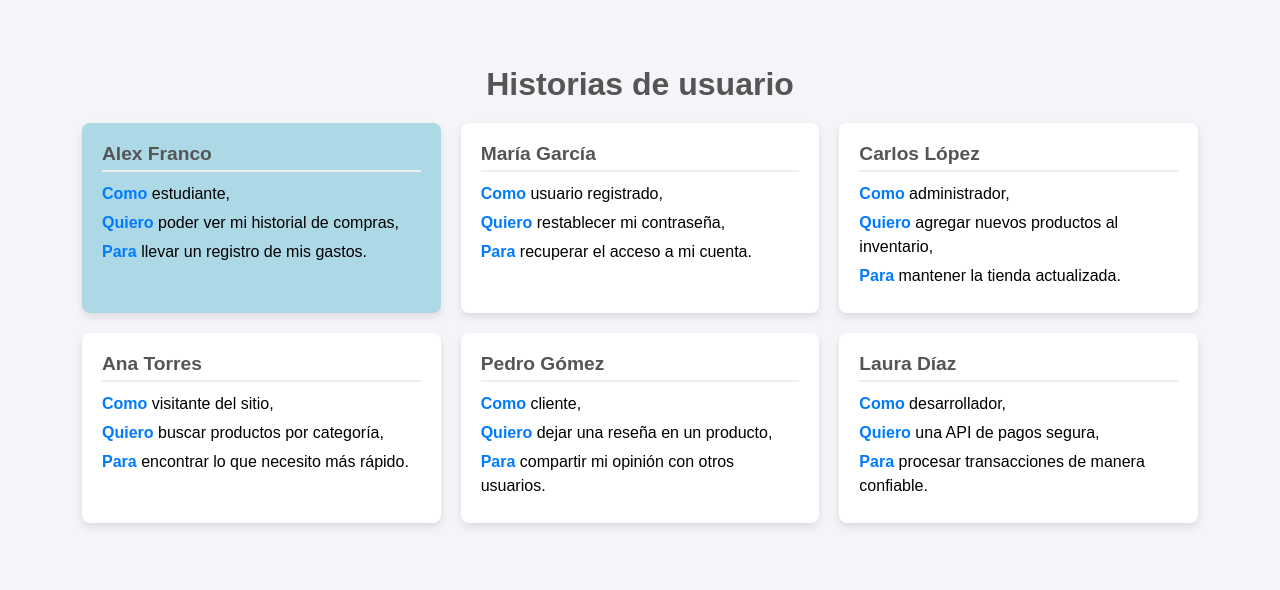
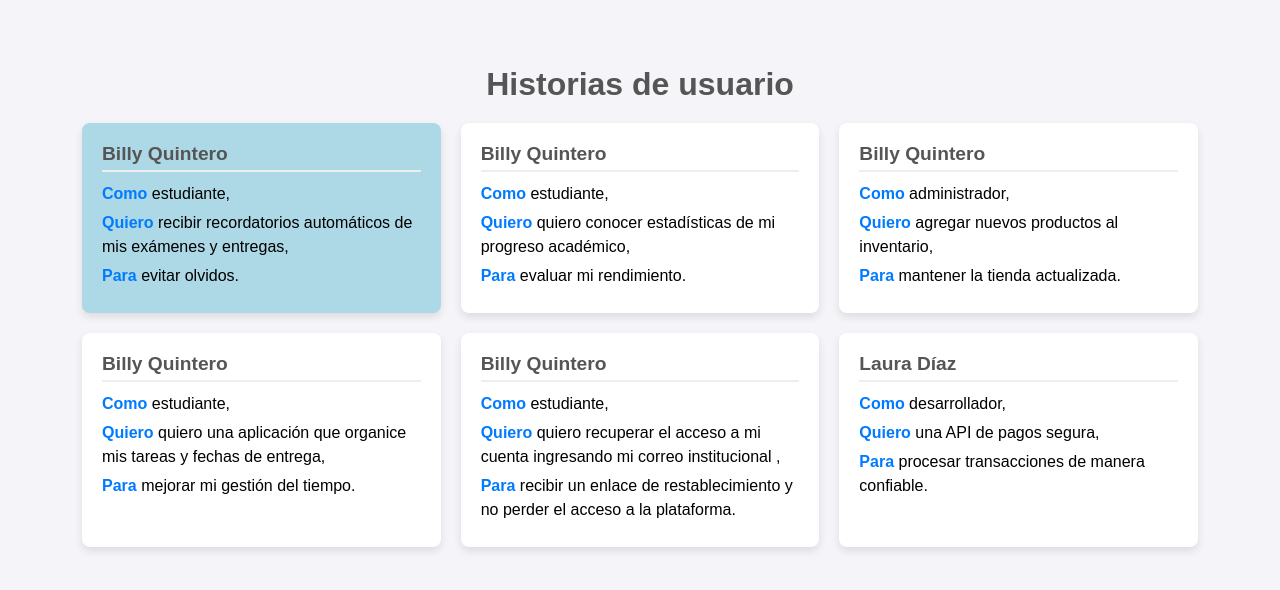
Before and after one commit to quinteroBilly/2025-IBM-1S-5B, a PHP site: page / in a window 1280 px wide. Shown: the part 177-767 px from the top of the page. Run offline with PHP 8.4, Linux system fonts and the light colour scheme.

Commit message:
Agragar historias billy

```diff
--- a/index.php
+++ b/index.php
@@ -144,25 +144,25 @@
             <h2>Historias de usuario</h2>
             <div class="cards-grid">
                 <div class="card card-user-story" style="background-color: lightblue;">
-                    <div class="card-header">Alex Franco</div>
+                    <div class="card-header">Billy Quintero</div>
                     <div class="card-body">
                         <p><span class="keyword">Como</span> estudiante,</p>
-                        <p><span class="keyword">Quiero</span> poder ver mi historial de compras,</p>
-                        <p><span class="keyword">Para</span> llevar un registro de mis gastos.</p>
+                        <p><span class="keyword">Quiero</span>  recibir recordatorios automáticos de mis exámenes y entregas,</p>
+                        <p><span class="keyword">Para</span> evitar olvidos.</p>
                     </div>
                 </div>
 
                 <div class="card card-user-story">
-                    <div class="card-header">María García</div>
+                    <div class="card-header">Billy Quintero</div>
                     <div class="card-body">
-                        <p><span class="keyword">Como</span> usuario registrado,</p>
-                        <p><span class="keyword">Quiero</span> restablecer mi contraseña,</p>
-                        <p><span class="keyword">Para</span> recuperar el acceso a mi cuenta.</p>
+                        <p><span class="keyword">Como</span> estudiante,</p>
+                        <p><span class="keyword">Quiero</span> quiero conocer estadísticas de mi progreso académico,</p>
+                        <p><span class="keyword">Para</span> evaluar mi rendimiento.</p>
                     </div>
                 </div>
 
                 <div class="card card-user-story">
-                    <div class="card-header">Carlos López</div>
+                    <div class="card-header">Billy Quintero</div>
                     <div class="card-body">
                         <p><span class="keyword">Como</span> administrador,</p>
                         <p><span class="keyword">Quiero</span> agregar nuevos productos al inventario,</p>
@@ -171,20 +171,20 @@
                 </div>
 
                 <div class="card card-user-story">
-                    <div class="card-header">Ana Torres</div>
+                    <div class="card-header">Billy Quintero</div>
                     <div class="card-body">
-                        <p><span class="keyword">Como</span> visitante del sitio,</p>
-                        <p><span class="keyword">Quiero</span> buscar productos por categoría,</p>
-                        <p><span class="keyword">Para</span> encontrar lo que necesito más rápido.</p>
+                        <p><span class="keyword">Como</span> estudiante,</p>
+                        <p><span class="keyword">Quiero</span> quiero una aplicación que organice mis tareas y fechas de entrega,</p>
+                        <p><span class="keyword">Para</span> mejorar mi gestión del tiempo.</p>
                     </div>
                 </div>
 
                 <div class="card card-user-story">
-                    <div class="card-header">Pedro Gómez</div>
+                    <div class="card-header">Billy Quintero</div>
                     <div class="card-body">
-                        <p><span class="keyword">Como</span> cliente,</p>
-                        <p><span class="keyword">Quiero</span> dejar una reseña en un producto,</p>
-                        <p><span class="keyword">Para</span> compartir mi opinión con otros usuarios.</p>
+                        <p><span class="keyword">Como</span> estudiante,</p>
+                        <p><span class="keyword">Quiero</span> quiero recuperar el acceso a mi cuenta ingresando mi correo institucional ,</p>
+                        <p><span class="keyword">Para</span> recibir un enlace de restablecimiento y no perder el acceso a la plataforma.</p>
                     </div>
                 </div>
 
@@ -203,27 +203,27 @@
             <h2>Diseño de interfaces</h2>
             <div class="cards-grid">
                 <div class="card card-design-interface" style="background-color: lightblue;">
-                    <img src="login.png" alt="Diseño de interfaz de login">
-                    <div class="card-description">Un diseño de interfaz simple y moderno para la página de inicio de sesión.</div>
-                    <div class="card-author">Autor: Juan Pérez</div>
+                    <img src="imagenes/billy1.jpeg" alt="Estadísticas de progreso">
+                    <div class="card-description">Un diseño de interfaz simple y moderno para poder ver las estadisticas de mi progreso.</div>
+                    <div class="card-author">Autor: Billy Quintero</div>
                 </div>
 
                 <div class="card card-design-interface">
-                    <img src="https://via.placeholder.com/300" alt="Diseño de la página principal">
-                    <div class="card-description">Página principal con un enfoque minimalista para mejorar la navegación.</div>
-                    <div class="card-author">Autor: Sofía Rodríguez</div>
+                    <img src="imagenes/billy2.jpeg" alt="Recordatorios automáticos">
+                    <div class="card-description">Página enfocada en dar alertas automaticamente.</div>
+                    <div class="card-author">Autor: Billy Quintero</div>
                 </div>
 
                 <div class="card card-design-interface">
-                    <img src="https://via.placeholder.com/300" alt="Diseño de la página de productos">
-                    <div class="card-description">Diseño de la galería de productos, optimizado para la búsqueda por categorías.</div>
-                    <div class="card-author">Autor: Luis González</div>
+                    <img src="imagenes/billy3.jpeg" alt="Organización tareas y fecha de entrega">
+                    <div class="card-description">Diseño sencillo de un organizador para entregas y tareas.</div>
+                    <div class="card-author">Autor: Billy Quintero</div>
                 </div>
 
                 <div class="card card-design-interface">
-                    <img src="https://via.placeholder.com/300" alt="Diseño de carrito de compras">
-                    <div class="card-description">Una vista detallada del carrito de compras, con opciones de pago seguras.</div>
-                    <div class="card-author">Autor: Ana Martínez</div>
+                    <img src="imagenes/billy4.jpeg" alt="Recuperación de cuenta">
+                    <div class="card-description">Una página para recuperar las credenciales en caso de pérdida.</div>
+                    <div class="card-author">Autor: Billy Quintero</div>
                 </div>
 
                 <div class="card card-design-interface">
```
